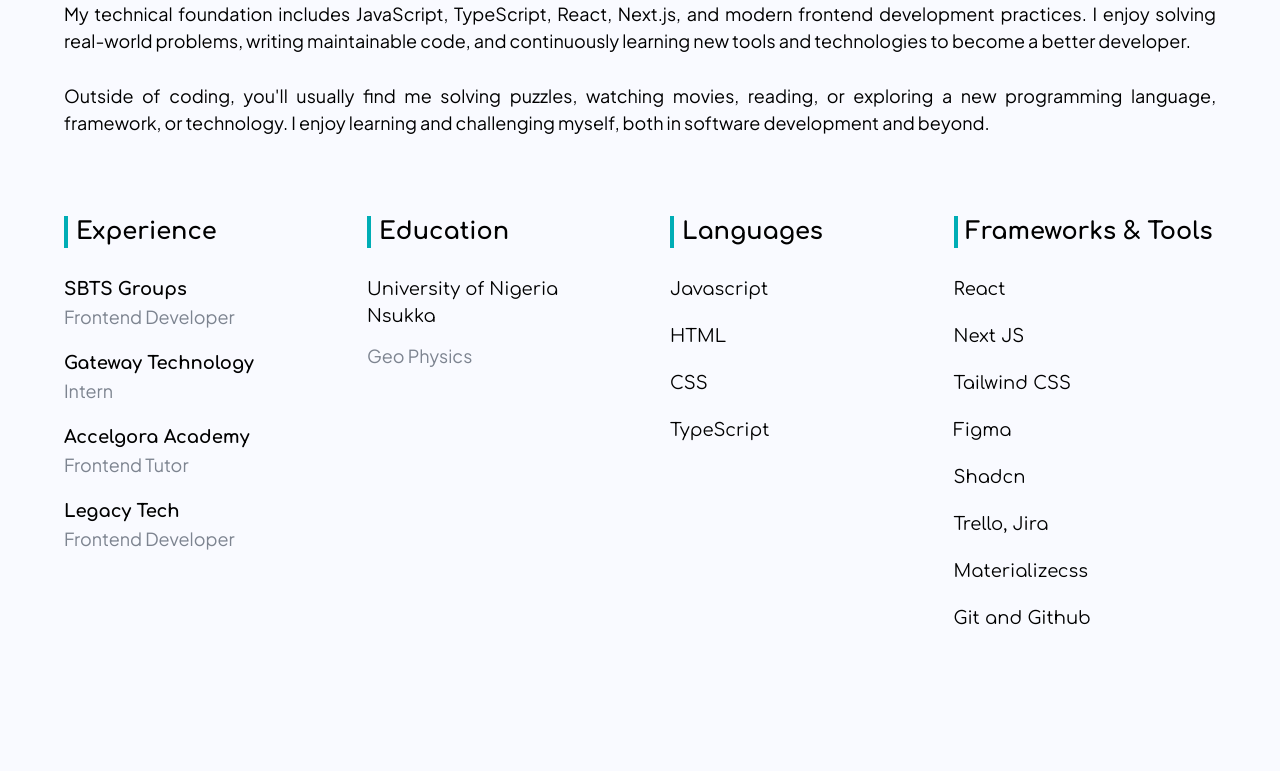
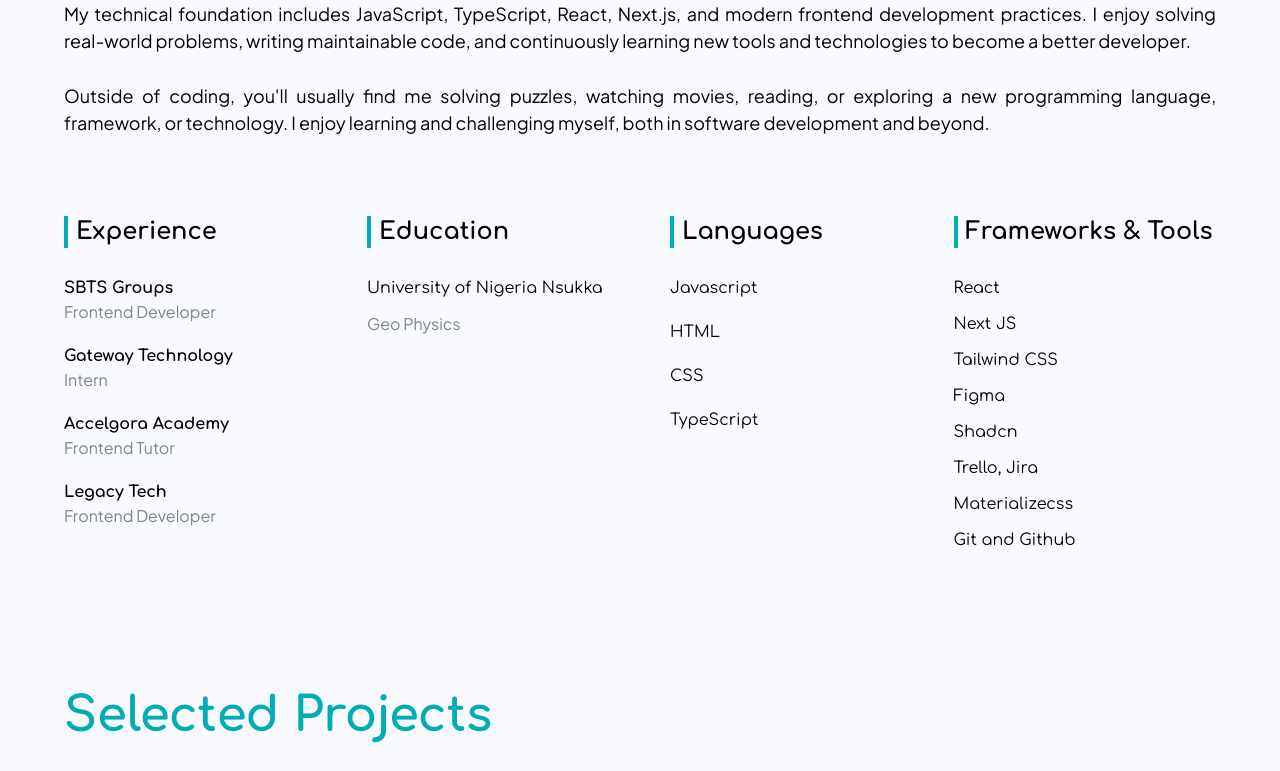
Before and after one commit to ekekasiemobi/myportfolio, a Next.js app: page / in a window 1280 px wide. Shown: the part 780-1551 px from the top of the page. Built offline with nearby package versions, Linux system fonts and the light colour scheme.

Commit message:
Fix: fix paddings and margins on mobile screen

```diff
--- a/app/components/about.tsx
+++ b/app/components/about.tsx
@@ -28,7 +28,7 @@ function About() {
 
             </div>
 
-            <div className='flex flex-col md:flex-row justify-between gap-15 pt-20'>
+            <div className='flex flex-col md:flex-row justify-between gap-15 pt-20 text-[15px] md:text-[16px]'>
                 <div className='md:w-[25%]'>
                     <div className='flex gap-2 mb-5'>
 
@@ -95,7 +95,7 @@ function About() {
                         <h2 className='font-extrabold text-2xl'>Frameworks & Tools</h2>
                     </div>
 
-                    <ul className='flex flex-col gap-5 pt-2 '>
+                    <ul className='flex flex-col gap-3 pt-2 '>
                         <li>React</li>
                         <li>Next JS</li>
                         <li>Tailwind CSS</li>
--- a/app/components/contact.tsx
+++ b/app/components/contact.tsx
@@ -2,11 +2,11 @@ import React from 'react'
 
 function Contact() {
   return (
-    <div className='bg-[#222831] text-[#CCD6F6] mt-35 pt-15' id='contact'>
+    <div className='bg-[#222831] text-[#CCD6F6] mt-15 md:mt-35 pt-15' id='contact'>
         <div className='container mx-auto'>
             <div className='w-[90%] mx-auto'>
                 <h1 className='font-extrabold text-[#00ADB5] text-3xl md:text-5xl mb-5'>Get In Touch</h1>
-                <div className='flex flex-col md:flex-row gap-25 justify-center md:items-center pt-9 mb-10'>
+                <div className='flex flex-col md:flex-row gap-15 md:gap-25 justify-center md:items-center pt-9 mb-10'>
 
                     <div className='md:w-[50%] flex flex-col gap-5'>
                         <p className='md:text-justify jakarta'>Thank you for taking the time to visit my developer portfolio. I'm thrilled that you are interested in learning more about my work.</p>
--- a/app/components/nav.tsx
+++ b/app/components/nav.tsx
@@ -12,7 +12,7 @@ function Nav() {
     }
   return (
     <>
-        <div className='bg-[#222831] text-[#CCD6F6] fixed w-full'>
+        <div className='bg-[#222831] text-[#CCD6F6] fixed w-full shadow'>
 
             <nav className='container mx-auto '>
 
```
